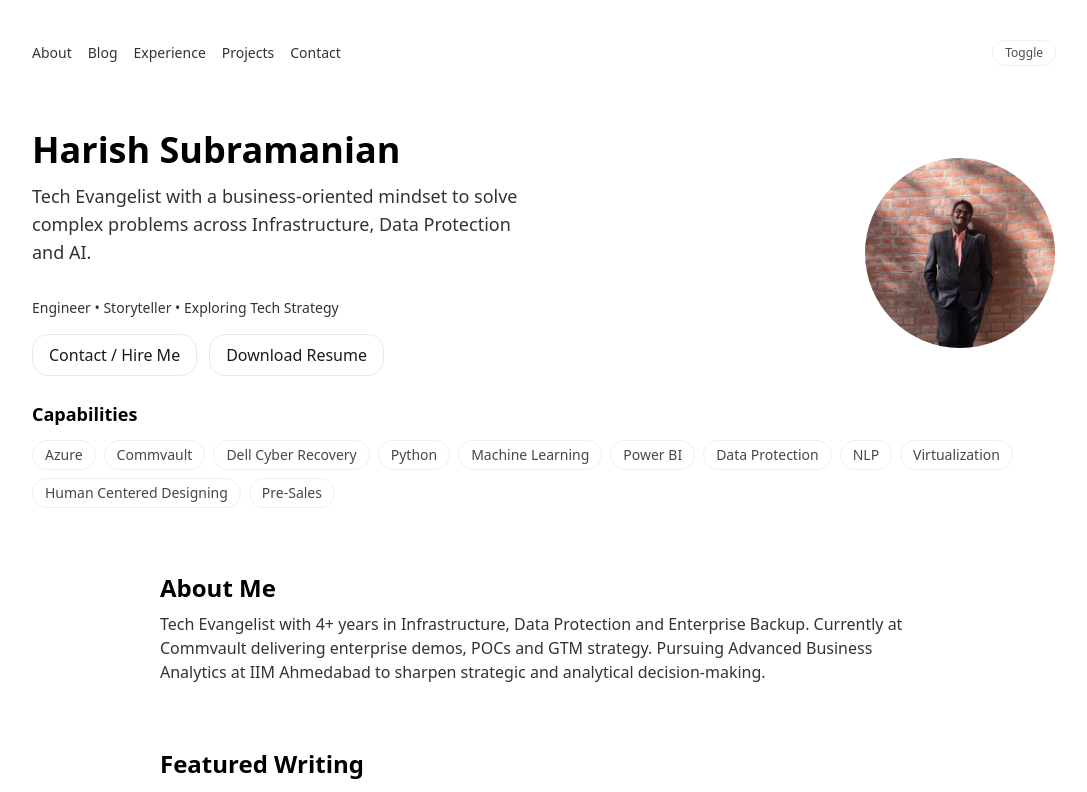
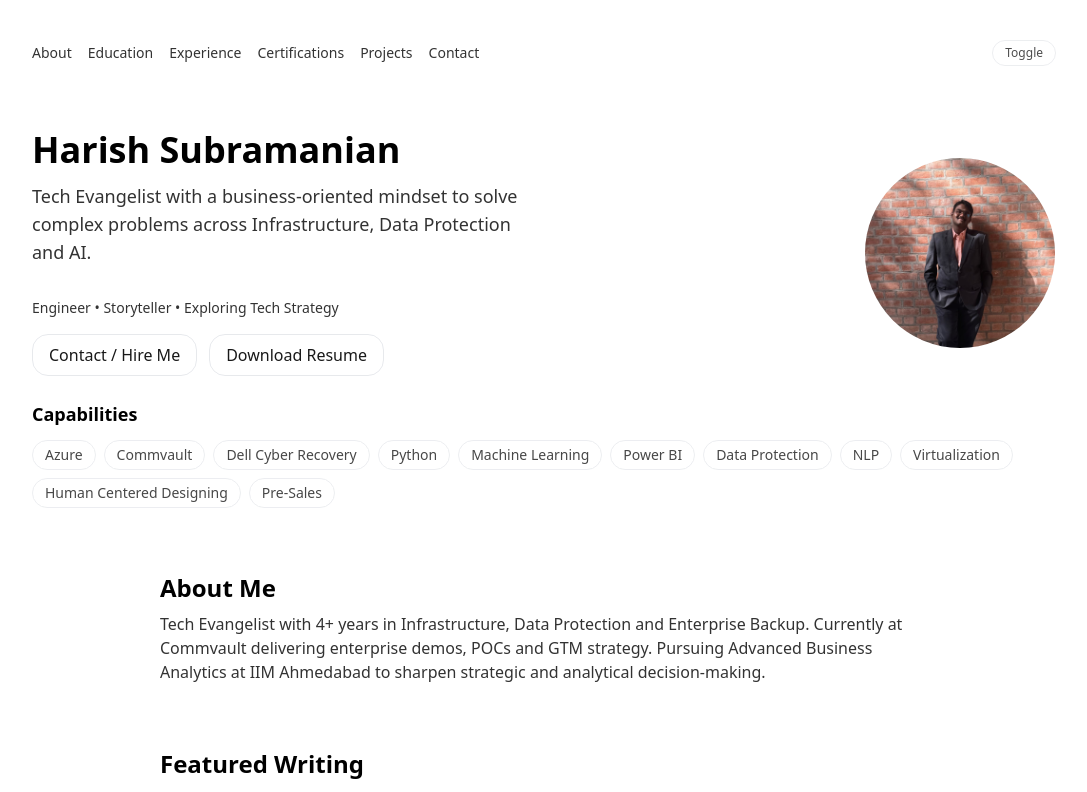
Before and after one commit to HarishS99/harish-portfolio, a Next.js app: page / in a window 1280 px wide. Shown: the top 792 px of the page, without its empty margins (96-1183 px from the left). Built offline with nearby package versions, Linux system fonts and the light colour scheme.

Commit message:
Update Navbar.tsx

```diff
--- a/app/(site)/components/Navbar.tsx
+++ b/app/(site)/components/Navbar.tsx
@@ -20,8 +20,9 @@ export default function Navbar() {
     <nav className="flex items-center justify-between mb-8">
       <div className="opacity-80 text-sm flex gap-4">
         <a href="#about" className="hover:opacity-50 transition">About</a>
-        <a href="#blog" className="hover:opacity-50 transition">Blog</a>
+        <a href="#education" className="hover:opacity-50 transition">Education</a>
         <a href="#experience" className="hover:opacity-50 transition">Experience</a>
+        <a href="#certifications" className="hover:opacity-50 transition">Certifications</a>
         <a href="#projects-impact" className="hover:opacity-50 transition">Projects</a>
         <a href="#contact" className="hover:opacity-50 transition">Contact</a>
       </div>
```
